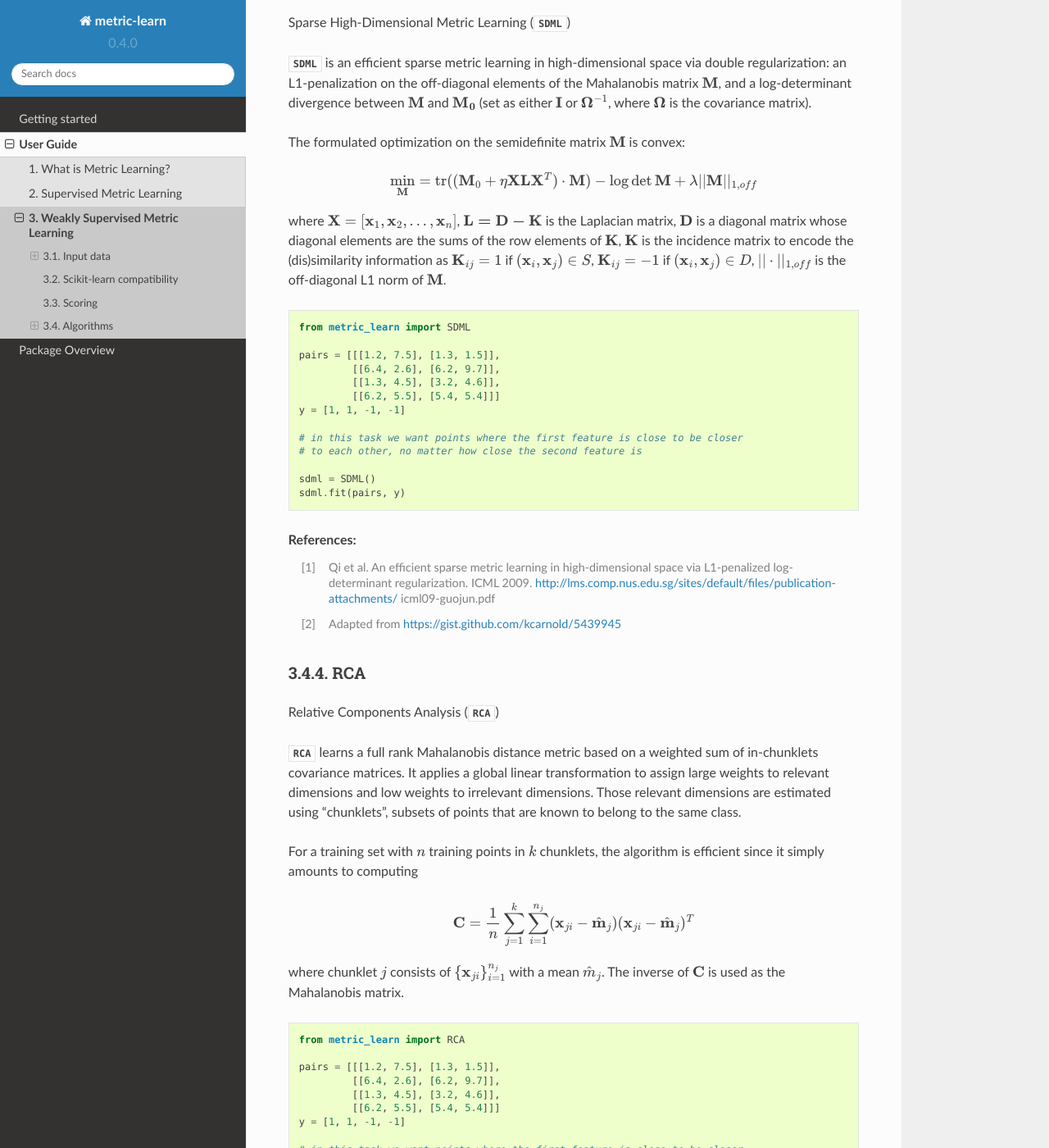
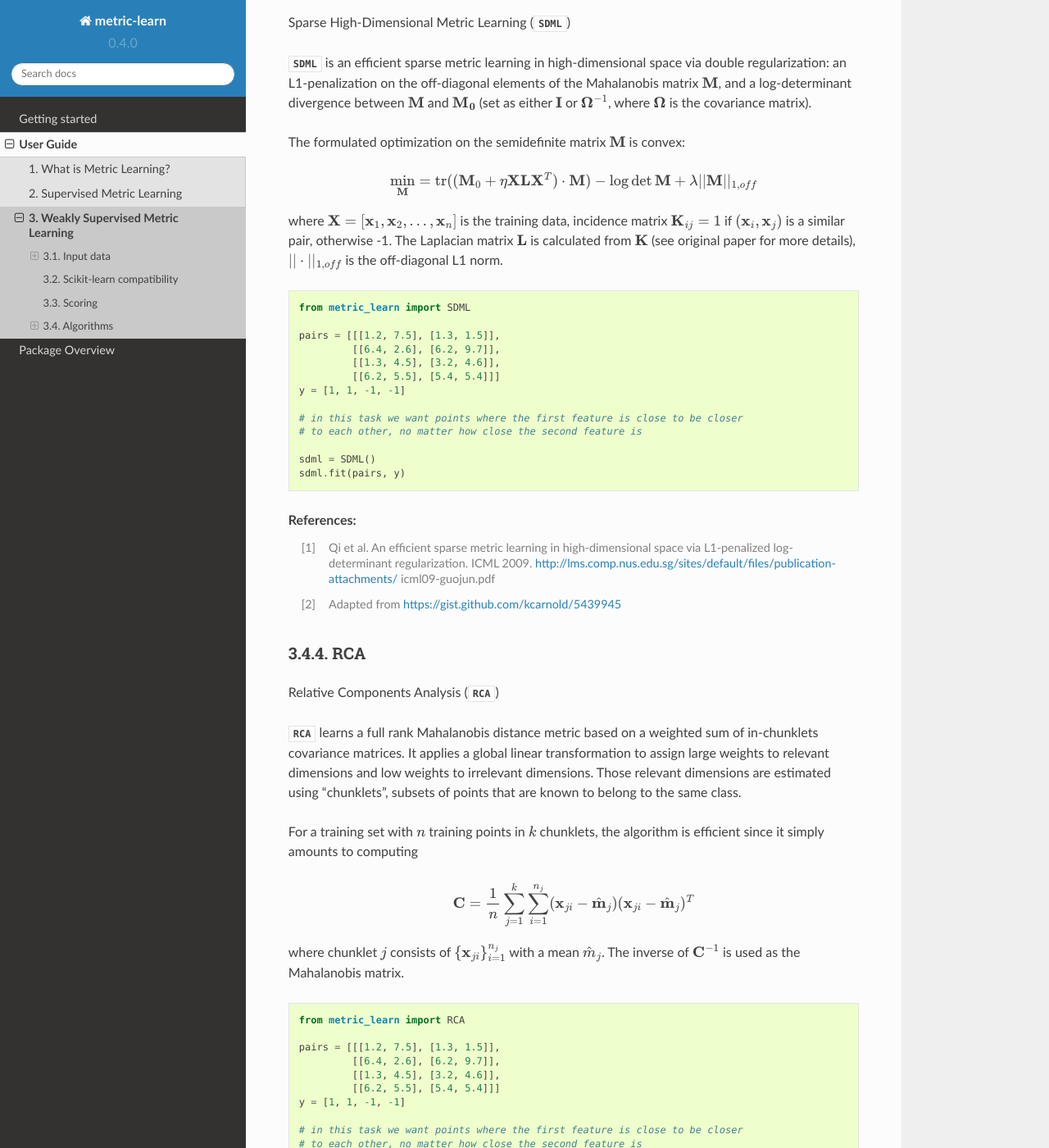
Before and after one commit to scikit-learn-contrib/metric-learn, a Sphinx documentation site: the page built from doc/weakly_supervised.rst, in a window 1280 px wide and 1400 px high, scrolled down 5263 px. Shown: the whole window at 82% size. Built offline with Sphinx 7.4.7 and the Read the Docs theme 2.0.0, drawn with Linux system fonts in a browser that asks for light colours; pages that are not in the unit, such as notebooks, are missing from menus; some of the changed text lies outside the part shown.

Commit message:
Update Doc and Docstring

```diff
--- a/doc/weakly_supervised.rst
+++ b/doc/weakly_supervised.rst
@@ -330,14 +330,12 @@ is convex:
     \min_{\mathbf{M}} = \text{tr}((\mathbf{M}_0 + \eta \mathbf{XLX}^{T})
     \cdot \mathbf{M}) - \log\det \mathbf{M} + \lambda ||\mathbf{M}||_{1, off}
 
-where :math:`\mathbf{X}=[\mathbf{x}_1, \mathbf{x}_2, ..., \mathbf{x}_n]`,
-:math:`\mathbf{L = D − K}` is the Laplacian matrix, :math:`\mathbf{D}` is
-a diagonal matrix whose diagonal elements are the sums of the row elements
-of :math:`\mathbf{K}`, :math:`\mathbf{K}` is the incidence matrix to encode
-the (dis)similarity information as :math:`\mathbf{K}_{ij} = 1` if
-:math:`(\mathbf{x}_i, \mathbf{x}_j)\in S`, :math:`\mathbf{K}_{ij} = -1` if
-:math:`(\mathbf{x}_i, \mathbf{x}_j)\in D`, :math:`||\cdot||_{1, off}` is the
-off-diagonal L1 norm of :math:`\mathbf{M}`.
+where :math:`\mathbf{X}=[\mathbf{x}_1, \mathbf{x}_2, ..., \mathbf{x}_n]` is
+the training data, incidence matrix :math:`\mathbf{K}_{ij} = 1` if
+:math:`(\mathbf{x}_i, \mathbf{x}_j)` is a similar pair, otherwise -1. The
+Laplacian matrix :math:`\mathbf{L}` is calculated from :math:`\mathbf{K}`
+(see original paper for more details), :math:`||\cdot||_{1, off}` is the
+off-diagonal L1 norm.
 
 
 .. topic:: Example Code:
@@ -391,8 +389,8 @@ algorithm is efficient since it simply amounts to computing
 
 
 where chunklet :math:`j` consists of :math:`\{\mathbf{x}_{ji}\}_{i=1}^{n_j}`
-with a mean :math:`\hat{m}_j`. The inverse of :math:`\mathbf{C}` is used as
-the Mahalanobis matrix.
+with a mean :math:`\hat{m}_j`. The inverse of :math:`\mathbf{C}^{-1}` is used
+as the Mahalanobis matrix.
 
 .. topic:: Example Code:
 
@@ -448,8 +446,8 @@ points, while constrains the sum of distances between dissimilar points:
 
       \min_{\mathbf{M}\in\mathbb{S}_+^d}\sum_{(\mathbf{x}_i,
       \mathbf{x}_j)\in S} d_{\mathbf{M}}(\mathbf{x}_i, \mathbf{x}_j)
-      \qquad \qquad \text{s.t.} \qquad \sum_{(\mathbf{x}'_i, \mathbf{x}'_j)
-      \in D} d^2_{\mathbf{M}}(\mathbf{x}'_i, \mathbf{x}'_j) \geq 1
+      \qquad \qquad \text{s.t.} \qquad \sum_{(\mathbf{x}_i, \mathbf{x}_j)
+      \in D} d^2_{\mathbf{M}}(\mathbf{x}_i, \mathbf{x}_j) \geq 1
 
 .. topic:: Example Code:
 
```
Also changed, not shown: doc/supervised.rst (+65 -21 lines), 8 other files.
